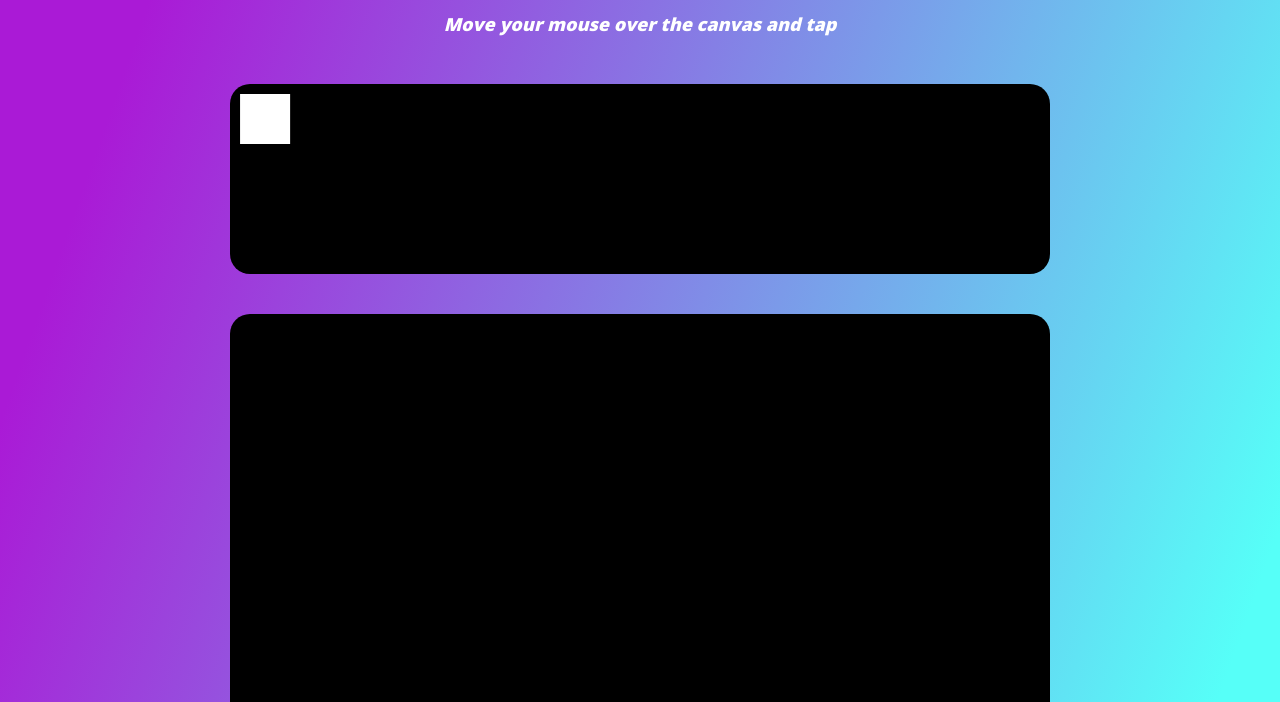
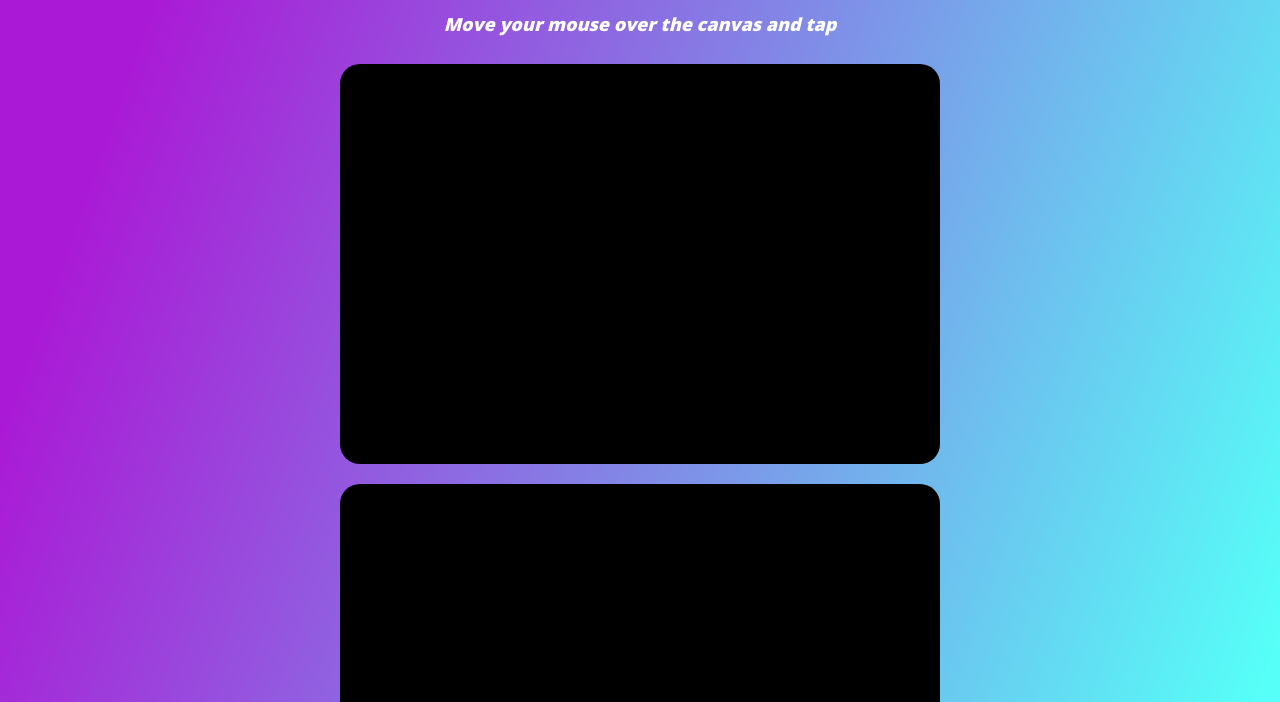
Before and after one commit to Lu-Smith/multiple-canvases-project, a plain HTML site: page index.html in a window 1280 px wide. Shown: the part 86-788 px from the top of the page. Drawn offline with nearby package versions, Linux system fonts and the light colour scheme.

Commit message:
Updated script.js
Added class="container" for each canvas

```diff
--- a/index.html
+++ b/index.html
@@ -17,19 +17,19 @@
     </header>
     <main>
         <div>
-            <div id="container1">
+            <div id="container1" class="container">
                 <canvas id="canvas1"></canvas>
             </div>
             <div id="container2">
-                <canvas id="canvas2"></canvas>
+                <canvas id="canvas2" class="container"></canvas>
             </div>
         </div>
         <div>
             <div id="container3">
-                <canvas id="canvas3"></canvas>
+                <canvas id="canvas3" class="container"></canvas>
             </div>
             <div id="container4">
-                <canvas id="canvas4"></canvas>
+                <canvas id="canvas4" class="container"></canvas>
             </div>
         </div>
     </main>
--- a/script.js
+++ b/script.js
@@ -1,10 +1,32 @@
 //canvas1
 const canvas1 = document.getElementById('canvas1');
-const ctx = canvas1.getContext('2d');
+const ctx1 = canvas1.getContext('2d');
 const container1 = document.getElementById('container1');
 
 canvas1.width = container1.offsetWidth;
 canvas1.height = container1.offsetHeight;
 
-ctx.fillStyle = 'white';
-ctx.fillRect(10, 10, 50, 50);
+window.addEventListener('resize', function(){
+    canvas1.width = container1.offsetWidth;
+    canvas1.height = container1.offsetHeight;
+    ctx1.fillStyle = 'white';
+    ctx1.fillRect(10, 10, 50, 50);
+})
+
+
+
+
+//canvas2
+const canvas2 = document.getElementById('canvas2');
+const ctx2 = canvas2.getContext('2d');
+const container2 = document.getElementById('container2');
+
+canvas2.width = container2.offsetWidth;
+canvas2.height = container2.offsetHeight;
+
+window.addEventListener('resize', function(){
+    canvas2.width = container2.offsetWidth;
+    canvas2.height = container2.offsetHeight;
+    ctx2.fillStyle = 'white';
+    ctx2.fillRect(10, 10, 50, 50);
+})
--- a/style.css
+++ b/style.css
@@ -40,10 +40,13 @@ main {
 main div {
     display: flex;
     flex-direction: row;
-    width: 80%;
-    height: 100%;
     align-items: center;
     justify-content: center;
+}
+
+.container {
+    width: 600px;
+    height: 400px;
 }
 
 canvas {
```
